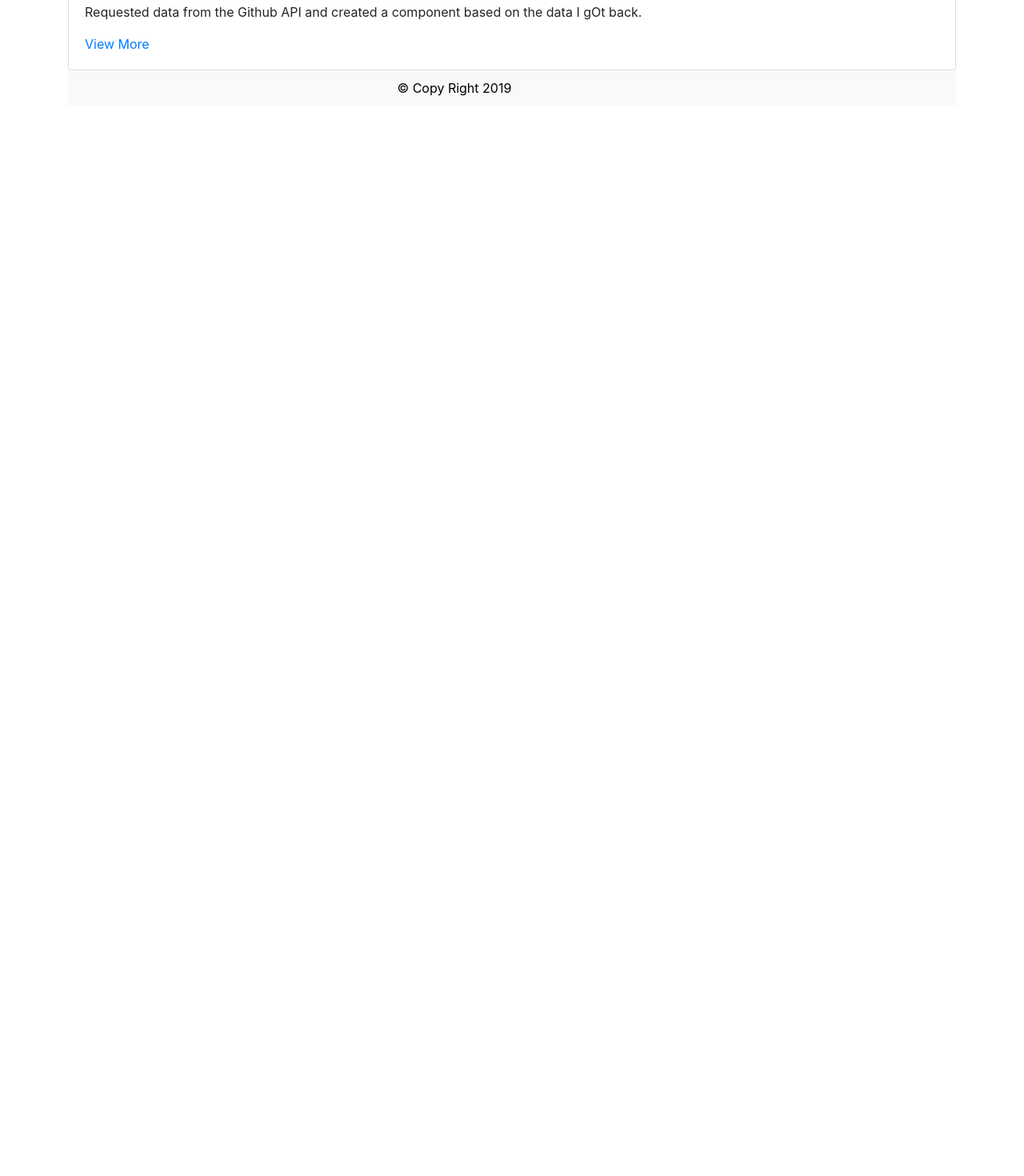
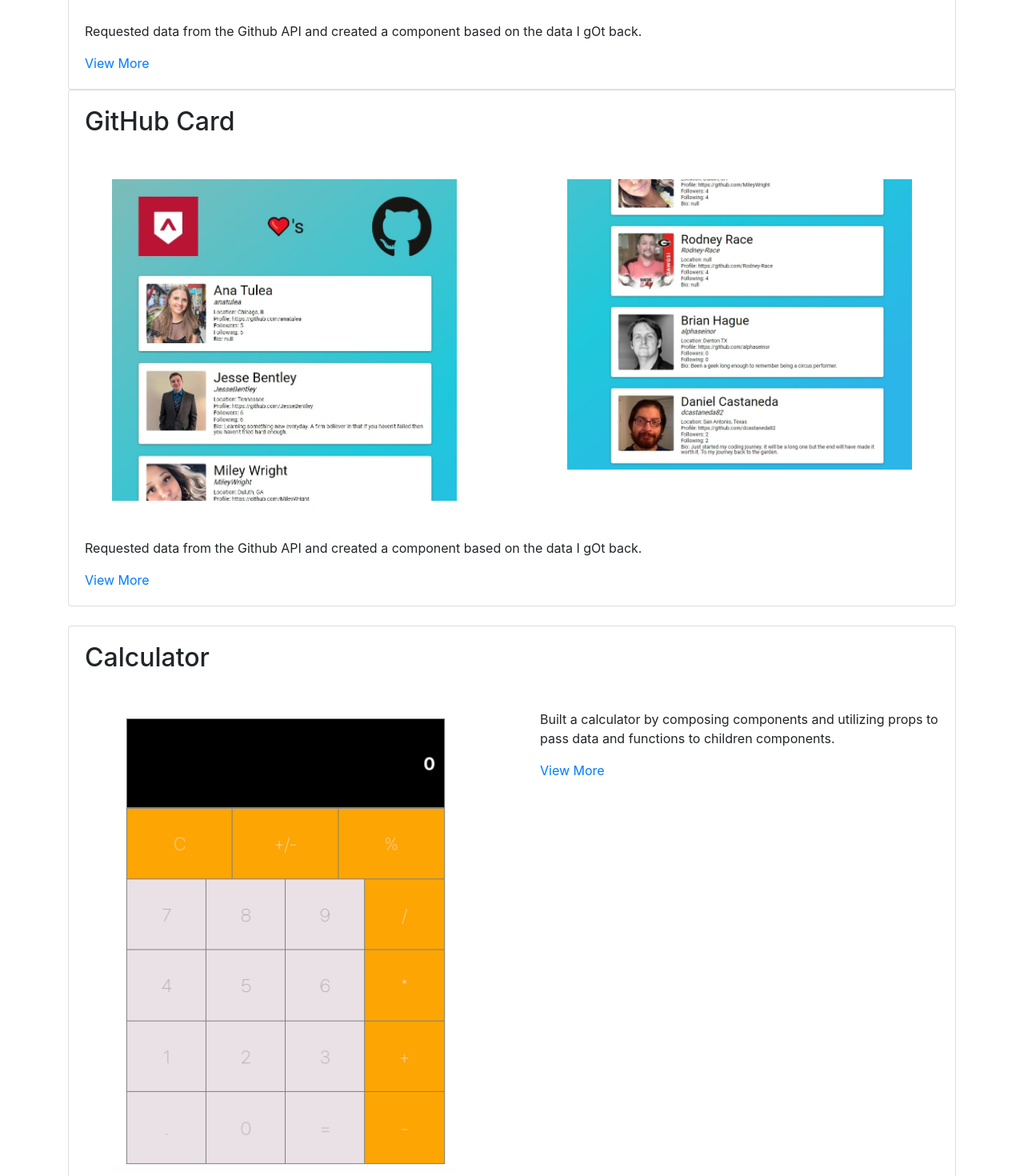
Before and after one commit to anatulea/portfolio-ana-tulea, a React (Create React App) app: page / in a window 1280 px wide. Shown: the part 3580-5050 px from the top of the page at 80% size. Before the commit the page ends 3720 px from the top, so only its background shows below. Built offline with nearby package versions, Linux system fonts and the light colour scheme.

Commit message:
Added project deployed with ZEIT

```diff
--- a/src/App.js
+++ b/src/App.js
@@ -8,6 +8,7 @@ import nasaPic1 from "./img/nasaPic1.jpg"
 import nasaPic2 from "./img/nasaPic2.jpg"
 import profilePic from "./img/profilePic.jpg"
 import calculator from "./img/calculator.jpg"
+import calculator2 from "./img/calculator2.png"
 import newsFeed from "./img/news-feed.jpg"
 import newFeed2 from "./img/news-feed2.jpg"
 import LambdaTimes1 from "./img/LambdaTimes1.jpg"
@@ -171,10 +172,56 @@ function App() {
               </Picture>
             </Col>
           </Row>
+          <br></br>
           <CardBody>
             <CardText>Requested data from the Github API and created a component based on the data I gOt back.</CardText>
             <CardLink href="https://ana-tulea-github-card.netlify.com">View More</CardLink>
           </CardBody>
+        </Card>
+        <Card>
+          <CardBody>
+            <CardTitle> <h2>GitHub Card</h2></CardTitle>
+            <CardSubtitle></CardSubtitle>
+          </CardBody>
+          <Row>
+            <Col xs="6">
+              <Picture>
+                <img width="100%" src={gitCard1} alt="Card image cap" />
+              </Picture>
+            </Col>
+
+            <Col xs="6">
+              <Picture>
+                <img width="100%" src={gitCard2} alt="Card image cap" />
+              </Picture>
+            </Col>
+          </Row>
+          <CardBody>
+            <CardText>Requested data from the Github API and created a component based on the data I gOt back.</CardText>
+            <CardLink href="https://ana-tulea-github-card.netlify.com">View More</CardLink>
+          </CardBody>
+        </Card>
+        <br></br>
+        <Card>
+          <CardBody>
+            <CardTitle> <h2>Calculator</h2></CardTitle>
+            <CardSubtitle></CardSubtitle>
+          </CardBody>
+          <Row>
+            <Col xs="6">
+              <Picture>
+                <img width="100%" src={calculator2} alt="Card image cap" />
+              </Picture>
+            </Col>
+
+            <Col xs="6">
+              <CardBody>
+                <CardText>Built a calculator by composing components and utilizing props to pass data and functions to children components.</CardText>
+                <CardLink href="https://ana-tulea-react-calculator.anatulea.now.sh/">View More</CardLink>
+              </CardBody>
+            </Col>
+          </Row>
+
         </Card>
       </body>
 
```
Also changed, not shown: src/img/calculator2.png (added).
